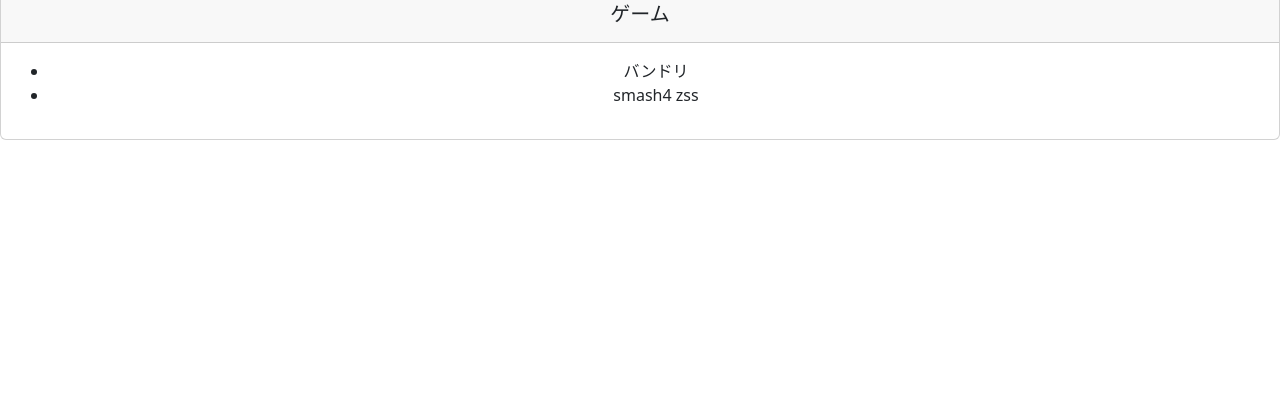
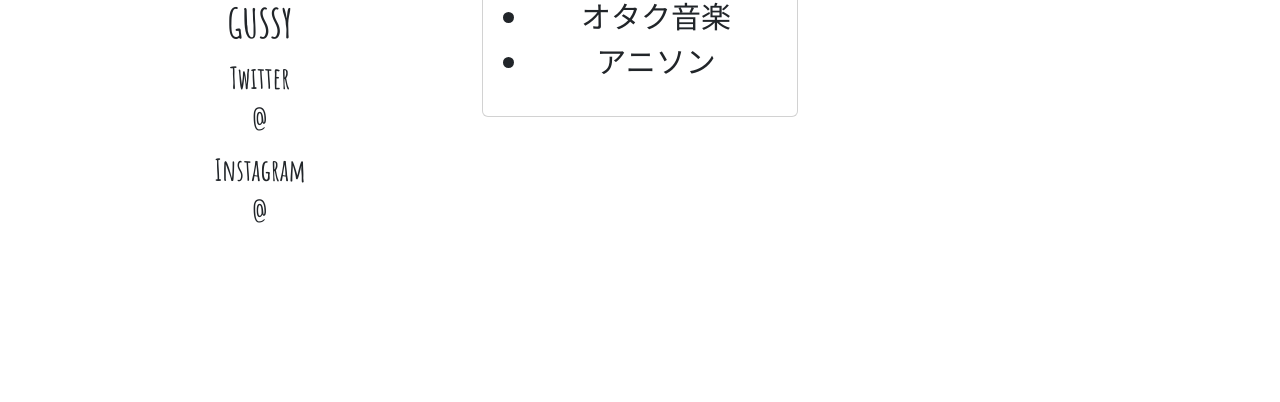
Before and after one commit to RyumaRyama/Longinus, a Rails app: page /user_profile/gussy in a window 1280 px wide. Shown: the part 398-800 px from the top of the page. Run offline with Rails 7, Linux system fonts and the light colour scheme; style sheets or scripts are compiled from the project's sources; some libraries are stand-ins or nearby versions.

Commit message:
change gussy`s page

```diff
--- a/web/app/views/user_profile/gussy.html.erb
+++ b/web/app/views/user_profile/gussy.html.erb
@@ -6,6 +6,29 @@
     <title>プロトタイプ</title>
     <meta name="viewport" content="width=device-width, initial-scale=1, shrink-to-fit=no">
     <link href="https://fonts.googleapis.com/css?family=Amatic+SC:700" rel="stylesheet">
+    <style type="text/css">
+        .user-icon{
+            border-radius:50%;
+            width:300px;
+            height:300px;
+        }
+        .user-info{
+            font-family: 'Amatic SC', cursive;
+            text-align:center;
+        }
+        .user-sns dt{
+            font-size:30px;
+        }
+        .user-sns dd{
+            font-size:26px;
+        }
+        .card{
+            margin:20px;
+        }
+        .card-body{
+            font-size:30px;
+        }
+    </style>
 </head>
 
 <body>
@@ -13,7 +36,23 @@
         <h1>Gussy's introduction</h1>
         <hr class="my-4">
     </div>
-    <div class="card-deck">
+    <div class="container">
+        <div class="row">
+            <div class="col-md-4 col-lg-4 col-xl-4">
+                <img class="user-icon" src="https://1.bp.blogspot.com/-HdrrDLMxxGs/Ws2uzOpk8yI/AAAAAAABLRY/9Td_5zg6Nf4eOkMiTbVdJ8qwuAfHfCltwCLcBGAs/s800/figure_dance.png">
+                <div class="user-info">
+                    <h1>GUSSY</h1>
+                    <dl class="user-sns">
+                        <dt>Twitter</dt>
+                        <dd>@</dd>
+                        <dt>Instagram</dt>
+                        <dd>@</dd>
+                    </dl>
+                </div>
+            </div>
+            <div class="col-md-8 col-lg-8 col-xl-8">
+                <div class="row">
+                    <div class="col-md-6 col-lg-6 col-xl-6">
                         <div class="card text-center">
                             <div class="card-header">
                                 <h5 class="card-title">スポーツ</h5>
@@ -36,6 +75,8 @@
                                 </ul>
                             </div>
                         </div>
+                    </div>
+                    <div class="col-md-6 col-lg-6 col-xl-6">
                         <div class="card text-center">
                             <div class="card-header">
                                 <h5 class="card-title">ゲーム</h5>
@@ -48,6 +89,11 @@
                             </div>
                         </div>
                     </div>
+                </div>
+            </div>
+        </div>
+    </div>
+
 </body>
 
 </html>
```
Lines whose indentation alone changed are shown as unchanged.
